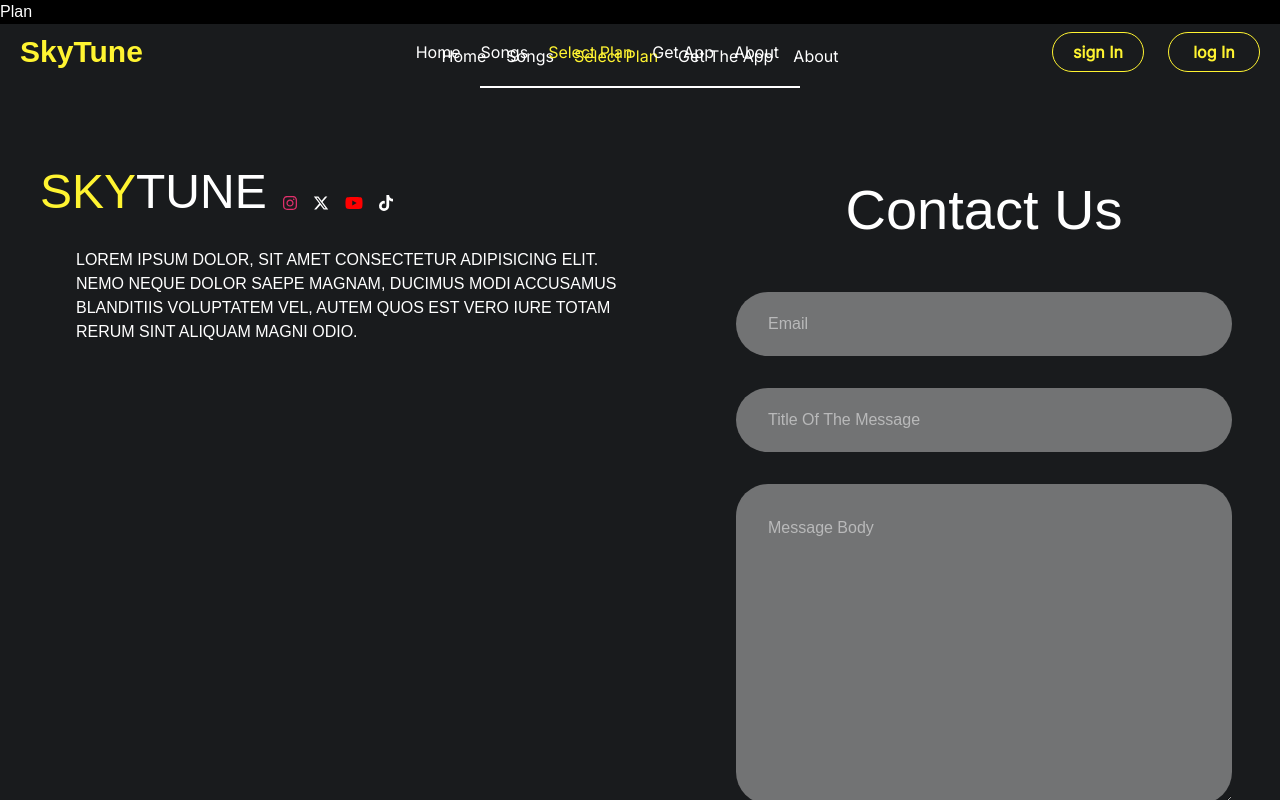
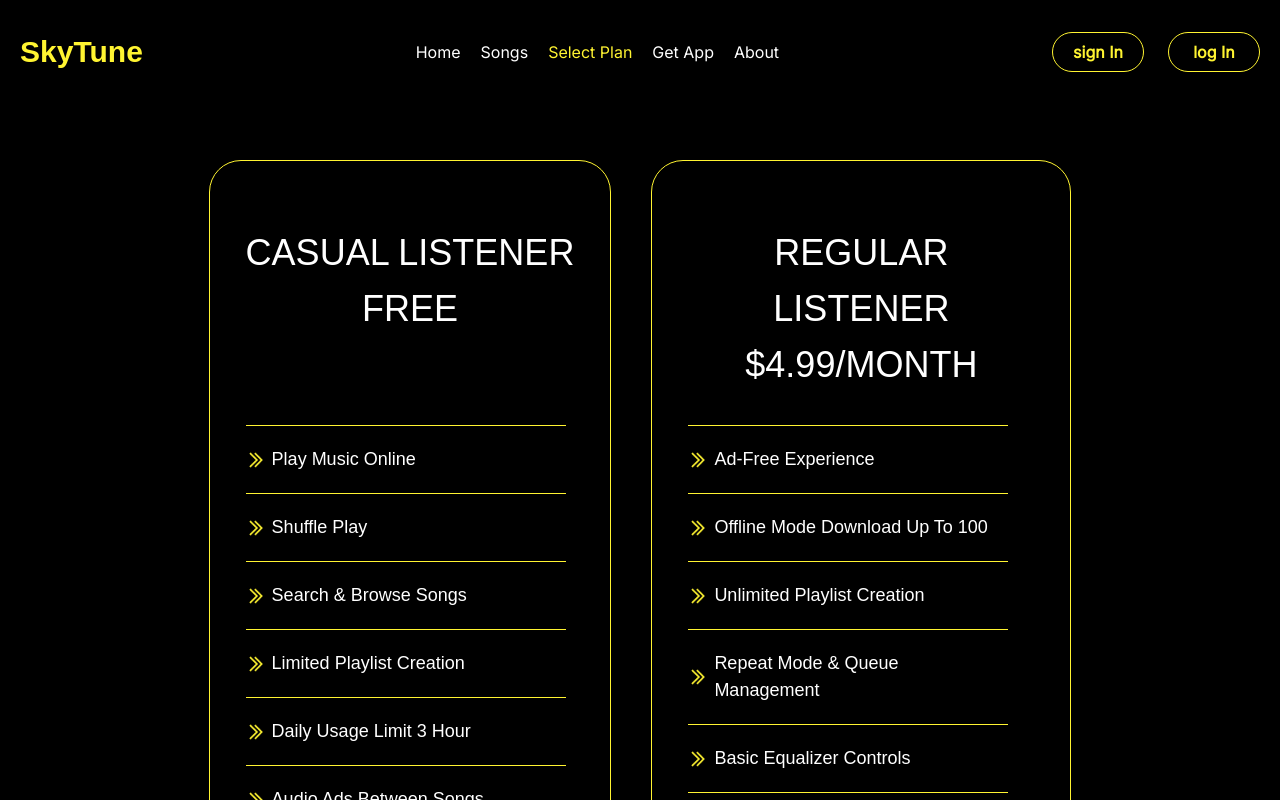
Before and after one commit to HaitamMahmdi/SkyTune, a Vue app: page /SkyTune/selectPlan in a window 1280 px wide. Shown: the top 800 px of the page. Built offline with nearby package versions, Linux system fonts and the light colour scheme; a web font is replaced by a local one.

Commit message:
feat:add the contant to the page

```diff
--- a/src/views/Plan.vue
+++ b/src/views/Plan.vue
@@ -1,2 +1,42 @@
-<script setup></script>
-<template>plan</template>
+<script setup>
+import { usePlansStore } from "../stores/PlansStore";
+const plansStore = usePlansStore();
+</script>
+<template>
+  <div
+    class="container flex flex-wrap my-40 gap-x-10 justify-center items-center"
+  >
+    <div
+      class="max-w-[26.25rem] flex flex-col h-[62.5rem] border rounded-4xl border-main max-lg:mx-2.5 min-sm:px-9 px-2.5 mb-7 pt-16"
+      v-for="plan in plansStore.plans"
+      :key="plan.name"
+    >
+      <div class="min-h-44 mb-6">
+        <h2 class="text-center text-4xl leading-14 uppercase">
+          {{ plan.name }} <br />
+          {{ plan.price }}
+        </h2>
+      </div>
+      <div class="flex flex-col justify-between grow">
+        <div>
+          <div
+            v-for="(feature, index) in plan.features"
+            :key="feature"
+            :class="[index === plan.features.length - 1 ? 'border-b' : '']"
+            class="max-w-80 text-[18px] border-t flex items-center border-main py-5"
+          >
+            <img
+              class="mr-1.5"
+              src="/public/assets/icons/DoubleRight.svg"
+              alt=""
+            />
+            <p>{{ feature }}</p>
+          </div>
+        </div>
+        <ButtonCom class="w-56 mb-16 py-5 block mx-auto">
+          <template v-slot:contant><p>Subsecraibe</p></template>
+        </ButtonCom>
+      </div>
+    </div>
+  </div>
+</template>
```
